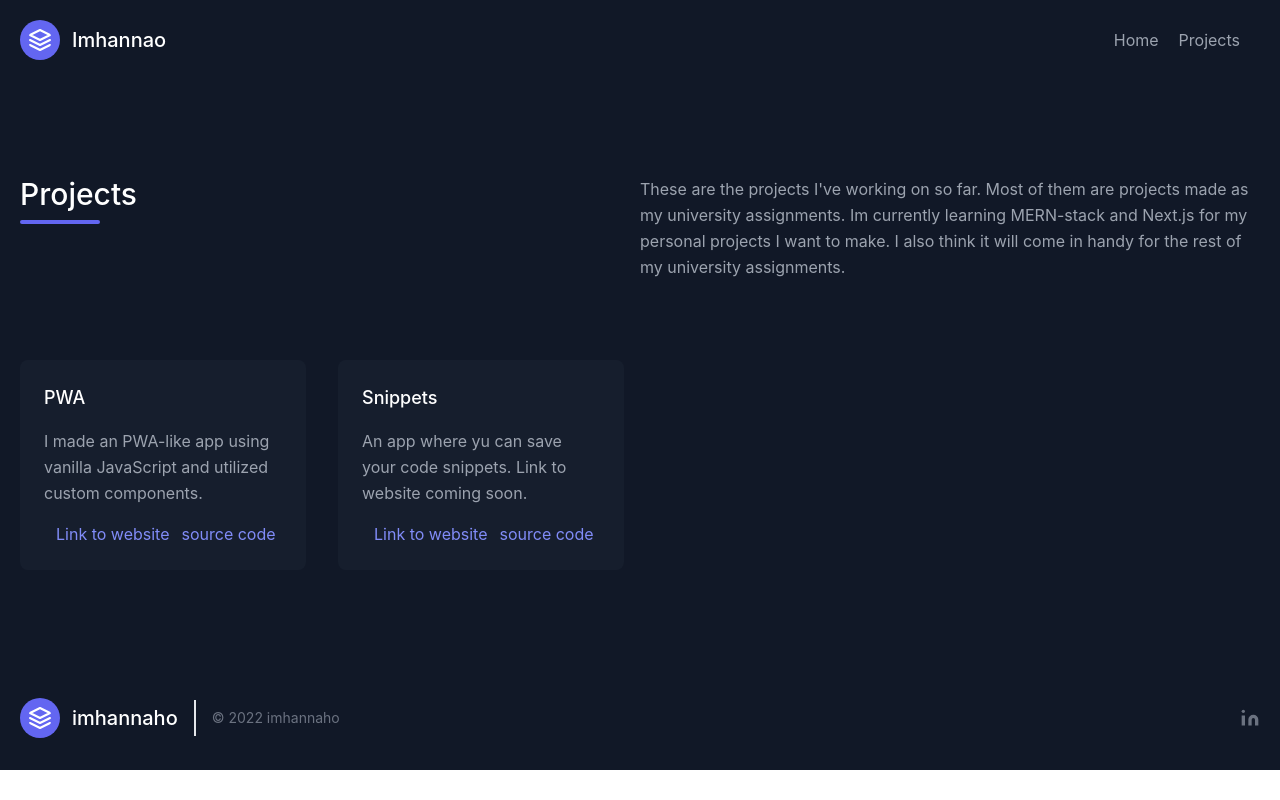
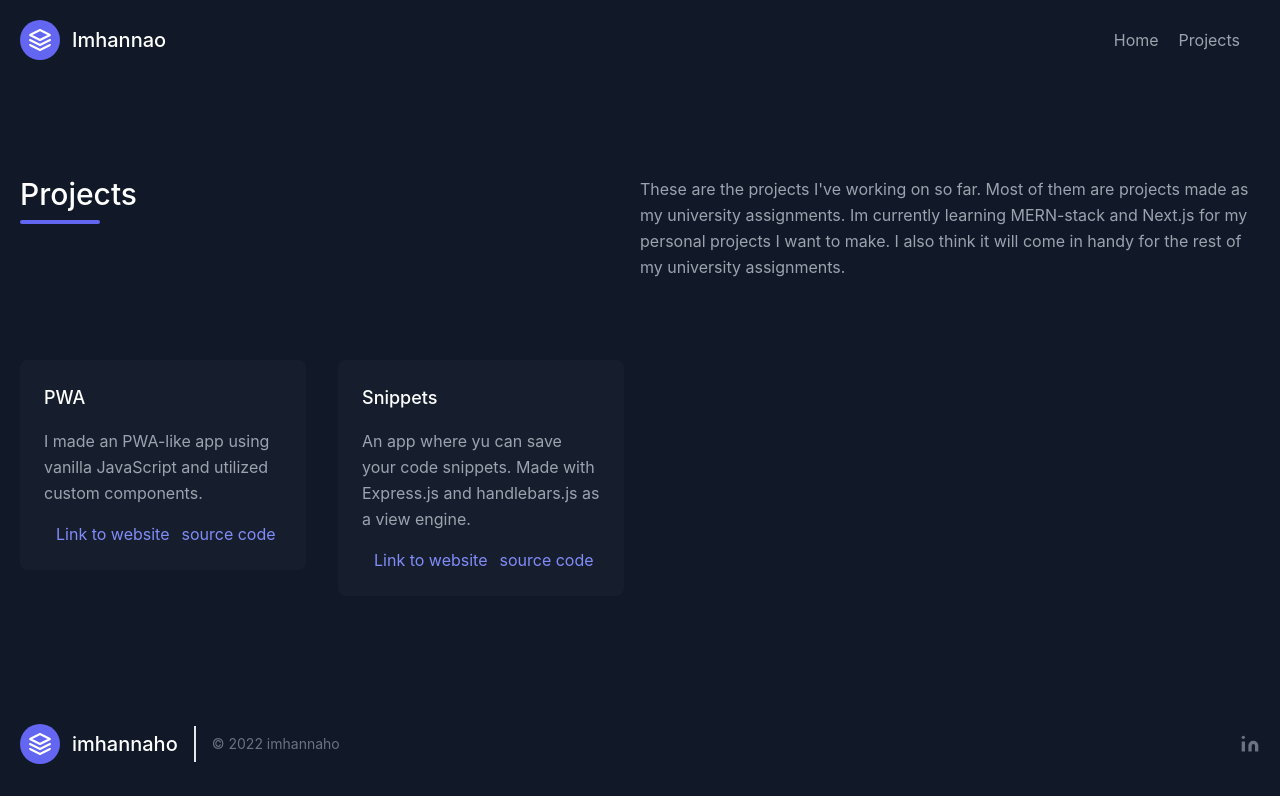
Before and after one commit to Hannahobote/portfoliov3, a React (Create React App) app: page /projects in a window 1280 px wide. Built offline with nearby package versions, Linux system fonts and the light colour scheme.

Commit message:
remove picture from projects card.

```diff
--- a/src/components/MyProjectsCard.js
+++ b/src/components/MyProjectsCard.js
@@ -1,6 +1,6 @@
 import React from 'react'
 
-function MyCard({ github, link, name, description, img }) {
+function MyCard({ github, link, name, description }) {
   //img  = img ? img : "https://dummyimage.com/720x400"
   //console.log(img)
   return (
--- a/src/pages/Projects.js
+++ b/src/pages/Projects.js
@@ -1,7 +1,7 @@
 import React from 'react'
 import MyProjectsCard from '../components/MyProjectsCard'
-import pwa from '../img/pwa-example.png'
-import snippets from '../img/snippets-example.png'
+// import pwa from '../img/pwa-example.png'
+// import snippets from '../img/snippets-example.png'
 
 function Projects() {
   /*const projects = [
@@ -55,16 +55,14 @@ function Projects() {
         {projectCard}
            */}
         <MyProjectsCard
-          img={pwa}
           name={'PWA'}
           description={'I made an PWA-like app using vanilla JavaScript and utilized custom components.'}
           github={'https://github.com/Hannahobote/PWA'}
           link={'https://imhannaho-pwa.netlify.app/'} />
 
         <MyProjectsCard
-          img={snippets}
           name={'Snippets'}
-          description={'An app where yu can save your code snippets. Link to website coming soon.'}
+          description={'An app where yu can save your code snippets. Made with Express.js and handlebars.js as a view engine.'}
           github={'https://github.com/Hannahobote/Snippets'}
           link={'https://imhannaho-snippets.herokuapp.com/'}
           />
```
